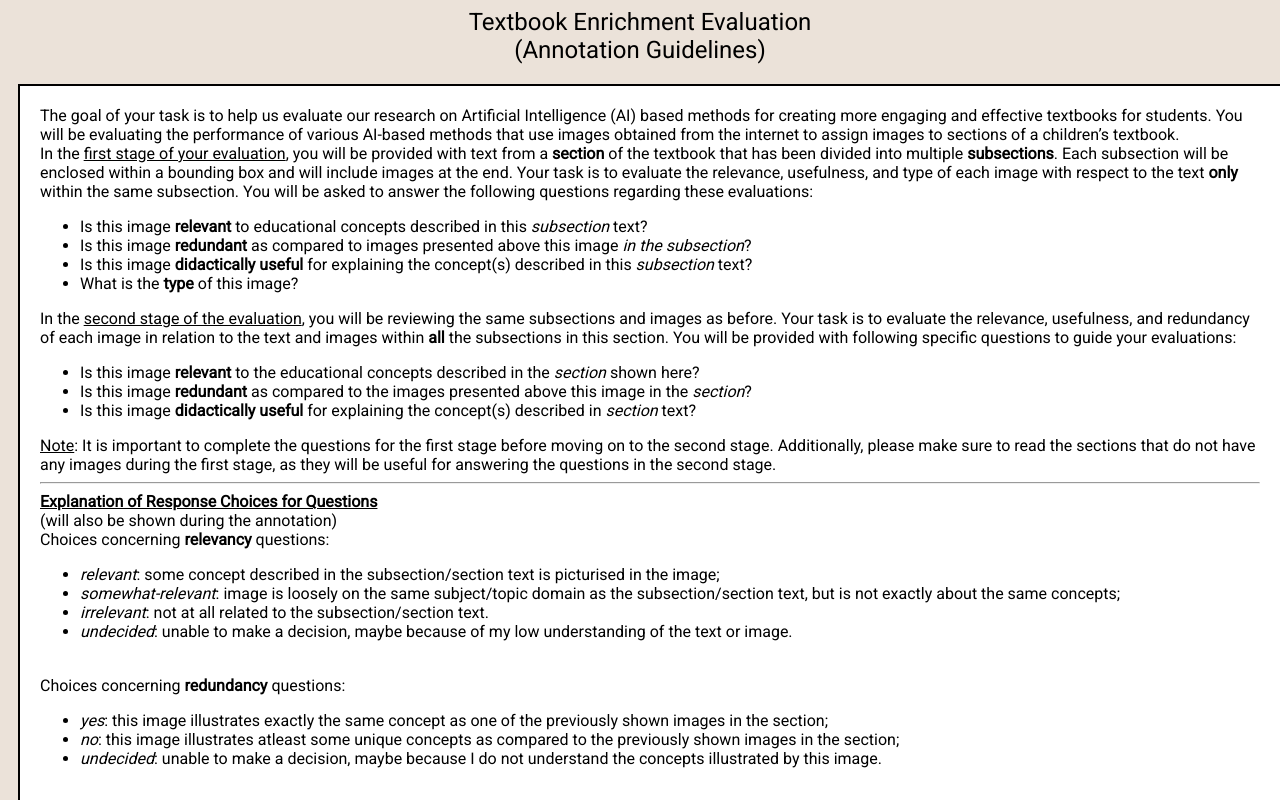
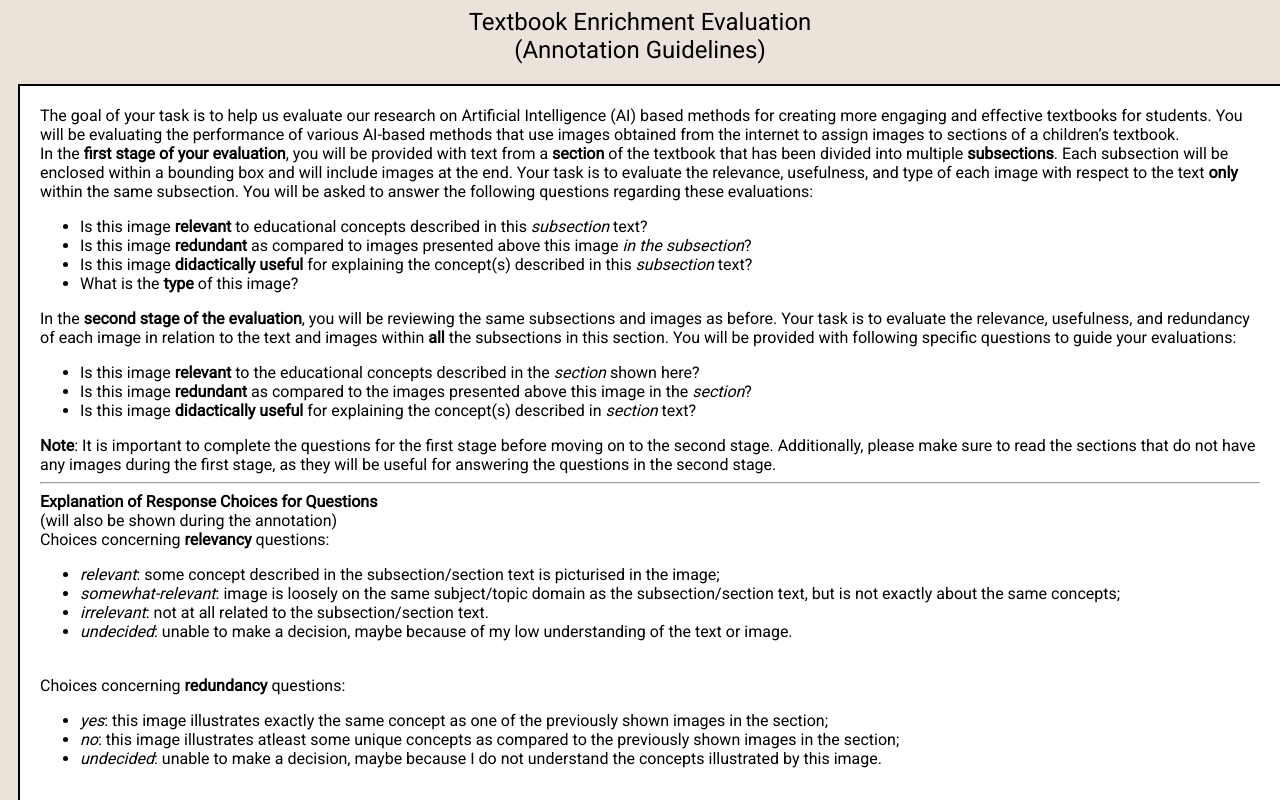
Before and after one commit to eth-nlped/textbook-enrichment, a website: page src_annotation_ui/web/instructions.html in a window 1280 px wide. Shown: the top 800 px of the page. Drawn offline with nearby package versions, Linux system fonts and the light colour scheme.

Commit message:
fix style

```diff
--- a/src_annotation_ui/src/worker_website.ts
+++ b/src_annotation_ui/src/worker_website.ts
@@ -20,7 +20,7 @@ function check_unlocks() {
         return Object.keys(globalThis.responses[k]).length >= 4
     })
     if (unlock_global) {
-        $(".active_response_area input[disabled]").each((index, el) => {
+        $(".active_response_area:not([template]) input[disabled]").each((index, el) => {
             $(el).removeAttr("disabled")
         })
     }
--- a/src_annotation_ui/web/instructions.html
+++ b/src_annotation_ui/web/instructions.html
@@ -36,7 +36,7 @@
 
         <br>
 
-        In the <u>first stage of your evaluation</u>, you will be provided with text from a <b>section</b> of the textbook that has been divided into multiple <b>subsections</b>.
+        In the <b>first stage of your evaluation</b>, you will be provided with text from a <b>section</b> of the textbook that has been divided into multiple <b>subsections</b>.
         Each subsection will be enclosed within a bounding box and will include images at the end.
         Your task is to evaluate the relevance, usefulness, and type of each image with respect to the text <b>only</b> within the same subsection.
         You will be asked to answer the following questions regarding these evaluations:
@@ -48,7 +48,7 @@
             <li>What is the <b>type</b> of this image?</li>
         </ul>
 
-        In the <u>second stage of the evaluation</u>, you will be reviewing the same subsections and images as before.
+        In the <b>second stage of the evaluation</b>, you will be reviewing the same subsections and images as before.
         Your task is to evaluate the relevance, usefulness, and redundancy of each image in relation to the text and images within <b>all</b> the subsections in this section.
         You will be provided with following specific questions to guide your evaluations:
 
@@ -58,7 +58,7 @@
             <li>Is this image <b>didactically useful</b> for explaining the concept(s) described in <i>section</i> text?</li>
         </ul>
 
-        <u>Note</u>: It is important to complete the questions for the first stage before moving on to the second stage.
+        <b>Note</b>: It is important to complete the questions for the first stage before moving on to the second stage.
         Additionally, please make sure to read the sections that do not have any images during the first stage, as they will be useful for answering the questions in the second stage.
 
         <!-- <ul>
@@ -69,7 +69,7 @@
 
         <!-- <br> -->
 
-        <u><b>Explanation of Response Choices for Questions</b></u> <br> (will also be shown during the annotation)
+        <b><b>Explanation of Response Choices for Questions</b></b> <br> (will also be shown during the annotation)
 
         <br>
 
```
Also changed, not shown: src_annotation_ui/web/index.html (+1 -1 lines).
